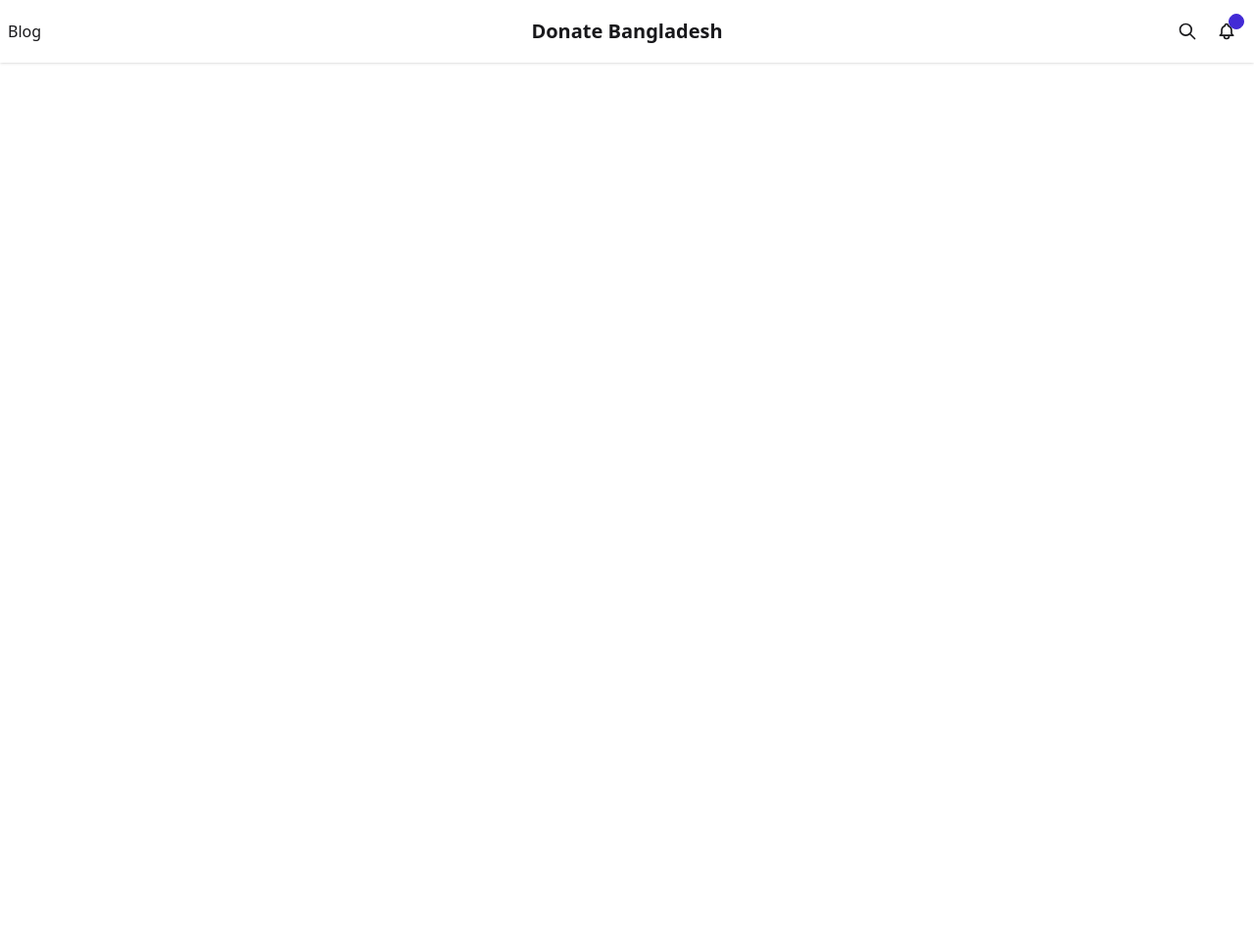
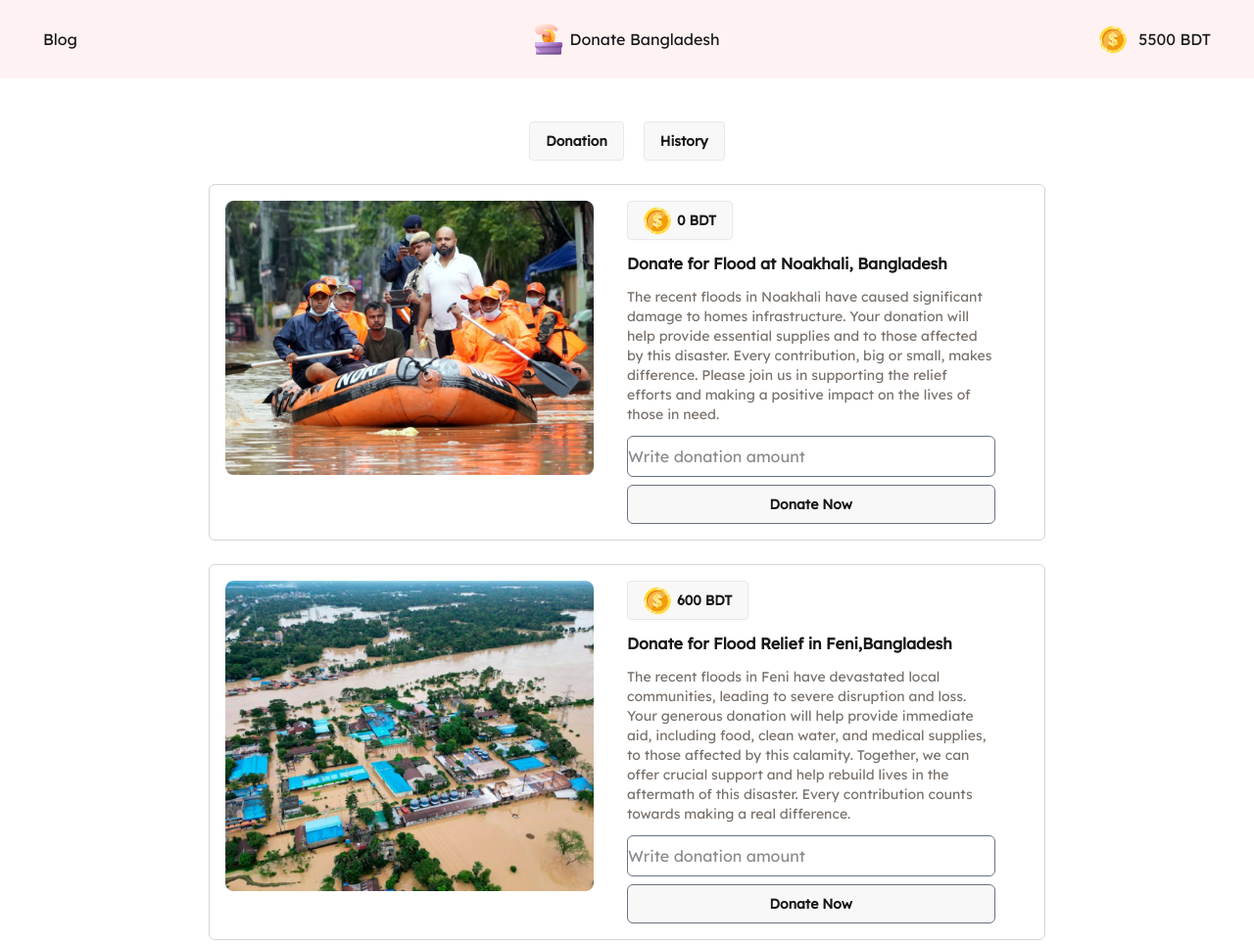
Before and after one commit to Oishee12/donate-bangladesh, a plain HTML site: page index.html in a window 1280 px wide. Shown: the top 964 px of the page at 98% size. Before the commit the page ends 800 px from the top, so only its background shows below. Drawn offline with nearby package versions, Linux system fonts and the light colour scheme.

Commit message:
design added

```diff
--- /dev/null
+++ b/index.css
@@ -0,0 +1,6 @@
+.lexend-font {
+    font-family: "Lexend", sans-serif;
+    font-optical-sizing: auto;
+    font-weight: bold;
+    font-style: normal;
+  }
--- a/index.html
+++ b/index.html
@@ -1,5 +1,6 @@
 <!DOCTYPE html>
 <html lang="en">
+
 <head>
   <meta charset="UTF-8">
   <meta name="viewport" content="width=device-width, initial-scale=1.0">
@@ -9,40 +10,114 @@
   <!-- daisyUI setup -->
   <link href="https://cdn.jsdelivr.net/npm/daisyui@5" rel="stylesheet" type="text/css" />
   <script src="https://cdn.jsdelivr.net/npm/@tailwindcss/browser@4"></script>
+
+  <!-- added lexend font -->
+  <link href="https://fonts.googleapis.com/css2?family=Lexend&display=swap" rel="stylesheet">
+  <style>
+    body {
+      font-family: 'Lexend', sans-serif;
+    }
+  </style>
+
 </head>
+
 <body class="max-h-max mx-auto">
   <header>
-        <nav>
-            <div class="navbar bg-base-100 shadow-sm">
-                <div class="navbar-start">
+    <nav class="mb-11">
+      <div class="navbar bg-base-100 bg-red-50 py-6">
+        <div class="navbar-start pl-9">
           <div>
             Blog
           </div>
         </div>
-                <div class="navbar-center">
-                  <a class="btn btn-ghost text-xl">Donate Bangladesh</a>
+        <div class=" flex justify-around items-center whitespace-nowrap gap-2">
+          <div class="h-8 w-7"><img class="h-full w-full" src="./assets/logo.png" alt=""></div>
+          <div>Donate Bangladesh</div>
         </div>
-                <div class="navbar-end">
-                  <button class="btn btn-ghost btn-circle">
-                    <svg xmlns="http://www.w3.org/2000/svg" class="h-5 w-5" fill="none" viewBox="0 0 24 24" stroke="currentColor"> <path stroke-linecap="round" stroke-linejoin="round" stroke-width="2" d="M21 21l-6-6m2-5a7 7 0 11-14 0 7 7 0 0114 0z" /> </svg>
-                  </button>
-                  <button class="btn btn-ghost btn-circle">
-                    <div class="indicator">
-                      <svg xmlns="http://www.w3.org/2000/svg" class="h-5 w-5" fill="none" viewBox="0 0 24 24" stroke="currentColor"> <path stroke-linecap="round" stroke-linejoin="round" stroke-width="2" d="M15 17h5l-1.405-1.405A2.032 2.032 0 0118 14.158V11a6.002 6.002 0 00-4-5.659V5a2 2 0 10-4 0v.341C7.67 6.165 6 8.388 6 11v3.159c0 .538-.214 1.055-.595 1.436L4 17h5m6 0v1a3 3 0 11-6 0v-1m6 0H9" /> </svg>
-                      <span class="badge badge-xs badge-primary indicator-item"></span>
-                    </div>
-                  </button>
+        <div class="navbar-end gap-3 pr-9">
+          <div><img src="./assets/coin.png" alt=""></div>
+          <div>5500 BDT</div>
         </div>
       </div>
     </nav>
+    <section>
+      <div class="flex justify-center gap-5">
+        <div><button class="btn">Donation</button></div>
+        <div><button class="btn">History</button></div>
+      </div>
+    </section>
   </header>
 
-    <main>
+  <main class="mt-6">
+    <section>
+      <div class="w-2/3 border mx-auto rounded-md border-gray-300 mb-6">
+        <div class="flex m-4">
+          <div class="w-1/2"><img class="w-11/12" src="./assets/noakhali.png"
+              alt="A picture of foating boat on a flood">
+          </div>
+          <div class="w-1/2">
+            <button class="btn">
+              <div><img src="./assets/coin.png" alt="coin"></div>
+              <div>0 BDT</div>
+            </button>
+            <h3 class="font-semibold my-3">Donate for Flood at Noakhali, Bangladesh</h3>
+            <p class="w-11/12 text-stone-500 text-sm my-3"> The recent floods in Noakhali have caused significant damage
+              to homes infrastructure. Your donation will help provide essential supplies and to those affected by this
+              disaster. Every contribution, big or small, makes difference. Please join us in supporting the relief
+              efforts and making a positive impact on the lives of those in need.</p>
+            <input class="w-11/12 outline-0 rounded-md mb-2 py-2 border-gray-500" type="text"
+              placeholder="Write donation amount">
+            <button class="btn w-11/12 border-gray-500 rounded-md">Donate Now</button>
+          </div>
+        </div>
+      </div>
 
+      <div class="w-2/3 border mx-auto rounded-md border-gray-300 mb-6">
+        <div class="flex m-4">
+          <div class="w-1/2"><img class="w-11/12" src="./assets/feni.png"
+              alt="A picture of foating boat on a flood">
+          </div>
+          <div class="w-1/2">
+            <button class="btn">
+              <div><img src="./assets/coin.png" alt="coin"></div>
+              <div>600 BDT</div>
+            </button>
+            <h3 class="font-semibold my-3">Donate for Flood Relief in Feni,Bangladesh</h3>
+            <p class="w-11/12 text-stone-500 text-sm my-3">The recent floods in Feni have devastated local communities, leading to severe disruption and loss. Your generous donation will help provide immediate aid, including food, clean water, and medical supplies, to those affected by this calamity. Together, we can offer crucial support and help rebuild lives in the aftermath of this disaster. Every contribution counts towards making a real difference.</p>
+            <input class="w-11/12 outline-0 rounded-md mb-2 py-2 border-gray-500" type="text"
+              placeholder="Write donation amount">
+            <button class="btn w-11/12 border-gray-500 rounded-md">Donate Now</button>
+          </div>
+        </div>
+      </div>
+
+      <div class="w-2/3 border mx-auto rounded-md border-gray-300 mb-6">
+        <div class="flex m-4">
+          <div class="w-1/2"><img class="w-11/12" src="./assets/quota-protest.png"
+              alt="A picture of foating boat on a flood">
+          </div>
+          <div class="w-1/2">
+            <button class="btn">
+              <div><img src="./assets/coin.png" alt="coin"></div>
+              <div>2400 BDT</div>
+            </button>
+            <h3 class="font-semibold my-3">Aid for Injured in the Quota Movement</h3>
+            <p class="w-11/12 text-stone-500 text-sm my-3"> The recent Quota movement has resulted in numerous injuries and significant hardship for many individuals. Your support is crucial in providing medical assistance, rehabilitation, and necessary supplies to those affected. By contributing, you help ensure that injured individuals receive the care and support they need during this challenging time. Every donation plays a vital role in alleviating their suffering and aiding in their recovery. Please consider making a donation to support these brave.</p>
+            <input class="w-11/12 outline-0 rounded-md mb-2 py-2 border-gray-500" type="text"
+              placeholder="Write donation amount">
+            <button class="btn w-11/12 border-gray-500 rounded-md">Donate Now</button>
+          </div>
+        </div>
+      </div>
+    </section>
   </main>
 
   <footer>
-
+<nav class="mt-8">
+      <div class="navbar bg-red-100">
+      </div>
+    </nav>
   </footer>
 </body>
+
 </html>
```
Lines whose indentation alone changed are shown as unchanged.
